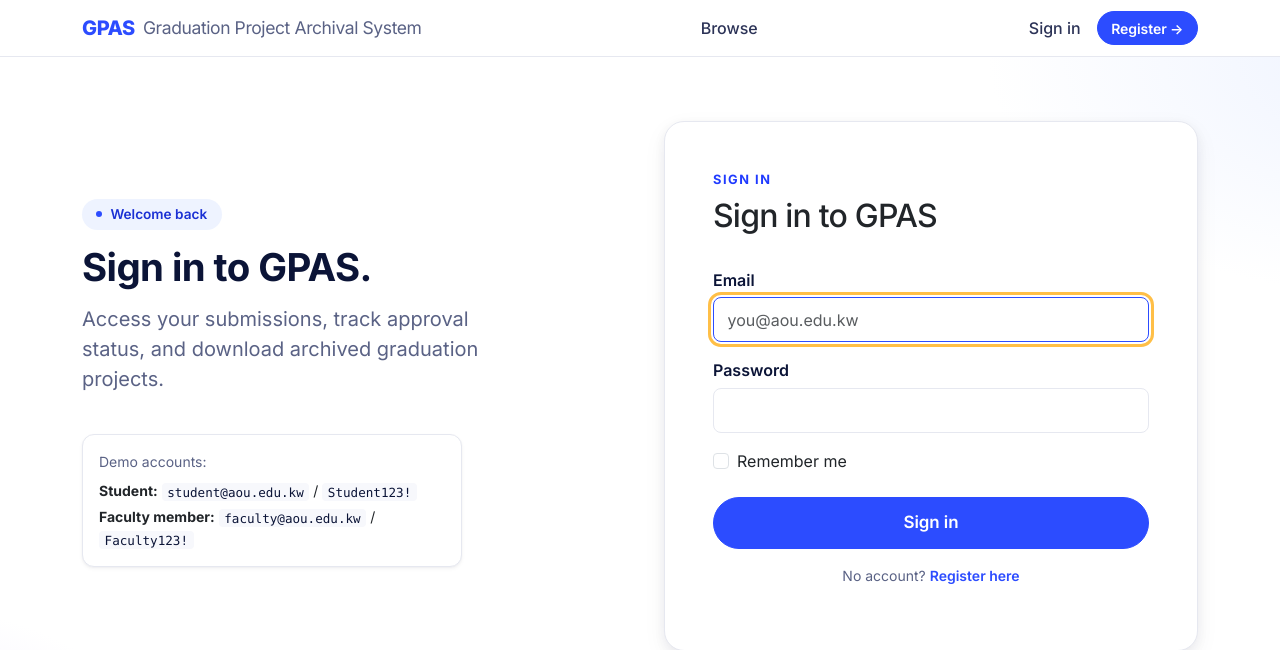
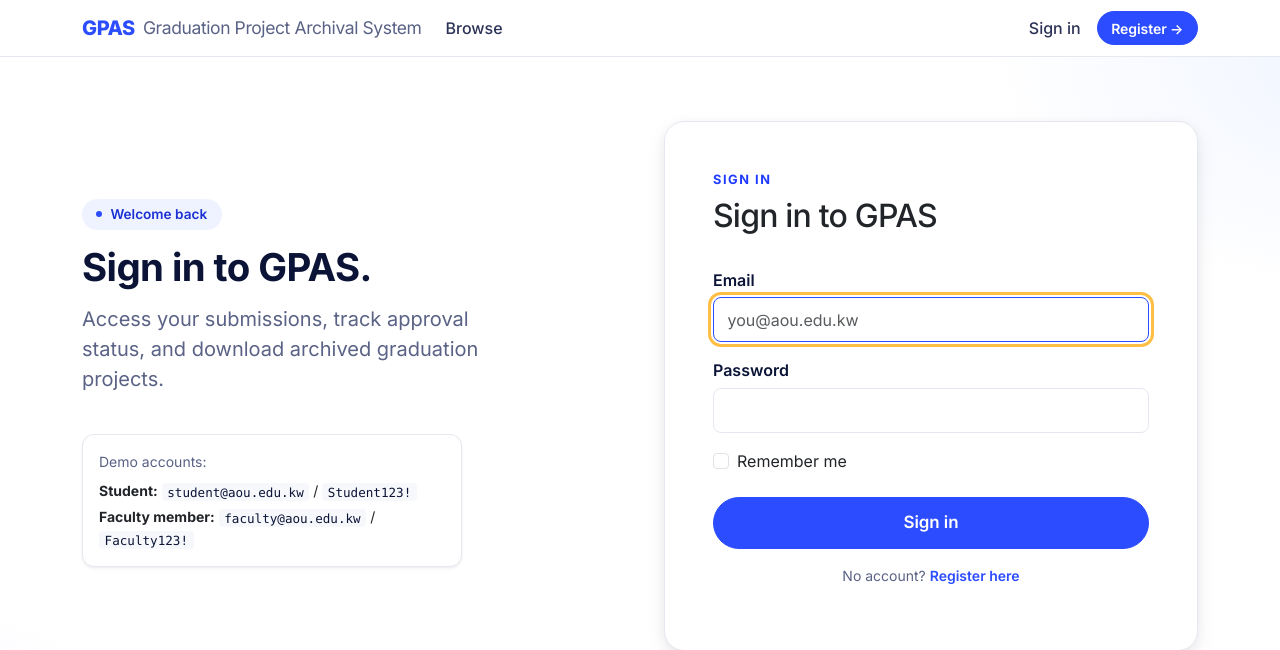
Before and after one commit to Anas-Lees/graduation-project-archival-system, a Flask app: a page that uses app/templates/base.html in a window 1280 px wide. Shown: the top 650 px of the page. Run offline with Flask 3, Linux system fonts and the light colour scheme; some libraries are stand-ins or nearby versions.

Commit message:
Fix nav alignment + home spacing when no popular categories
- Switch the primary nav from mx-auto to me-auto so links sit next to
  the brand on the left. With only "Browse" visible (logged-out), the
  previous mx-auto centered between brand and right-side nav, which
  looked off-center because those have unequal widths.
- The "Recently added" section had pt-0 unconditionally, which removed
  top padding even when the "Popular categories" section above it was
  hidden (no approved projects yet) — leaving the trust strip and
  section header visually butted together. Now pt-0 only applies when
  popular renders above; otherwise the section gets normal padding.

Co-Authored-By: Claude Opus 4.7 <noreply@anthropic.com>

```diff
--- a/app/templates/base.html
+++ b/app/templates/base.html
@@ -36,7 +36,7 @@
           <span class="navbar-toggler-icon"></span>
         </button>
         <div class="collapse navbar-collapse" id="navMain">
-          <ul class="navbar-nav mx-auto mb-2 mb-lg-0">
+          <ul class="navbar-nav me-auto mb-2 mb-lg-0">
             <li class="nav-item"><a class="nav-link" href="{{ url_for('projects.browse') }}">{{ _('Browse') }}</a></li>
             {% if current_user.is_authenticated %}
               <li class="nav-item"><a class="nav-link" href="{{ url_for('projects.upload') }}">{{ _('Upload') }}</a></li>
--- a/app/templates/index.html
+++ b/app/templates/index.html
@@ -157,7 +157,7 @@
 </section>
 {% endif %}
 
-<section class="section pt-0">
+<section class="section{% if popular %} pt-0{% endif %}">
   <div class="container">
     <div class="d-flex flex-wrap justify-content-between align-items-end mb-4">
       <div>
```
